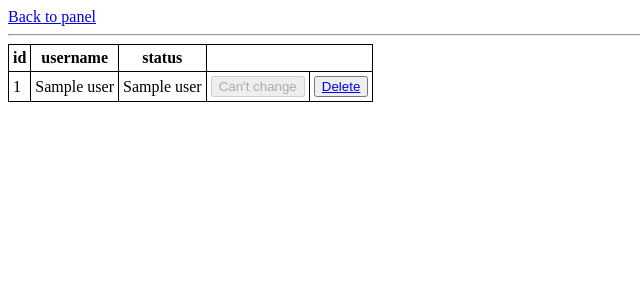
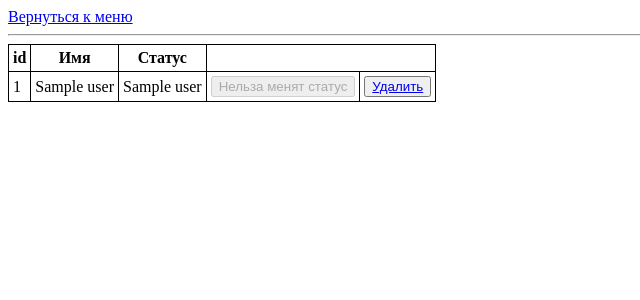
Before and after one commit to PdfServer321/PdfMaker, a Flask app: page /users in a window 1280 px wide. Shown: the top 300 px of the page, without its empty margins (0-640 px from the left). Run offline with Flask 3, Linux system fonts and the light colour scheme; a database or web service that is not in the repository returns one stand-in record (values such as "Sample title"); some libraries are stand-ins or nearby versions.

Commit message:
Add files via upload

```diff
--- a/main.py
+++ b/main.py
@@ -44,14 +44,14 @@ def login():
     password = request.form["password"]
     token = get_token(username, password)
     if database.is_token_valid(cursor, token): return set_cookie(token)
-    else: return redirect(url_for(".main", error_msg="Username or password is incorrect"))
+    else: return redirect(url_for(".main", error_msg="Неверное имя пользователя или пароль"))
 
 @app.route('/panel')
 def panel():
     token = request.cookies.get('token')
     if check_cookie():
         if database.is_user_types(cursor, token, "('admin', 'superadmin')"): return render_template("panel.html")
-        else: return redirect(url_for(".test"))
+        else: return redirect(url_for(".auto"))
     else: return redirect(url_for(".main"))
 
 @app.route('/logout')
@@ -67,7 +67,7 @@ def users():
         if database.is_user_types(cursor, token, "('admin', 'superadmin')"):
             users = database.get_users(cursor)
             return render_template("users.html", users=users)
-        else: return redirect(url_for(".test"))
+        else: return redirect(url_for(".auto"))
     else: return redirect(url_for(".main"))
 
 @app.route('/status')
@@ -79,7 +79,7 @@ def status():
             type = request.args.get("type")
             database.change_user_status(connection, cursor, id, type)
             return redirect(url_for(".users"))
-        else: return redirect(url_for(".test"))
+        else: return redirect(url_for(".auto"))
     else: return redirect(url_for(".main"))
 
 @app.route('/delete')
@@ -90,7 +90,7 @@ def delete():
             id = request.args.get("id")
             database.delete_user(connection, cursor, id)
             return redirect(url_for(".users"))
-        else: return redirect(url_for(".test"))
+        else: return redirect(url_for(".auto"))
     else: return redirect(url_for(".main"))
 
 @app.route('/add')
@@ -105,16 +105,17 @@ def add():
 
 @app.route('/add_user', methods=['GET', 'POST'])
 def add_user():
+    token = request.cookies.get('token')
     if check_cookie():
         if database.is_user_types(cursor, token, "('admin', 'superadmin')"):
             username = request.form["username"]
             password = request.form["password"]
             status = request.form["status"]
             token = get_token(username, password)
-            if database.is_user_exist(cursor, username): return redirect(url_for(".add", error_msg="User with this login already exist"))
+            if database.is_user_exist(cursor, username): return redirect(url_for(".add", error_msg="Пользователь с таким логином уже существует"))
             else:
                 database.add_user(connection, cursor, username, token, status)
-                return redirect(url_for(".add", error_msg="User added successfully"))
+                return redirect(url_for(".add", error_msg="Пользователь успешно добавлен"))
     else: return redirect(url_for(".main"))
 
 if __name__ == '__main__':
--- a/templates/contianers.html
+++ b/templates/contianers.html
@@ -1455,3 +1455,8 @@
     </a>
   </div>
 </div>
+<div style="position: fixed; top: 10px; right: 10px;">
+  <a href="/logout">
+    <button>Выход из системы</button>
+  </a>
+</div>
--- a/templates/login.html
+++ b/templates/login.html
@@ -11,9 +11,9 @@
     <p>{{ error_msg }}</p>
   {% endif %}
   <form action="login" method="post">
-    <input type="text" name="username" placeholder="username">
-    <input type="text" name="password" placeholder="password">
-    <button type="submit">Submit</button>
+    <input type="text" name="username" placeholder="Имя">
+    <input type="text" name="password" placeholder="Пароль">
+    <button type="submit">Войти</button>
   </form>
 </body>
 </html>
--- a/templates/users.html
+++ b/templates/users.html
@@ -4,7 +4,7 @@
     <meta charset="UTF-8">
     <meta http-equiv="X-UA-Compatible" content="IE=edge">
     <meta name="viewport" content="width=device-width, initial-scale=1.0">
-    <title>Document</title>
+    <title>Users</title>
     <style>
         table, th, td {
             border: 1px solid black;
@@ -14,13 +14,13 @@
     </style>
 </head>
 <body>
-    <a href="/panel">Back to panel</a><hr>
+    <a href="/panel">Вернуться к меню</a><hr>
     <table>
         <thead>
             <tr>
                 <th>id</th>
-                <th>username</th>
-                <th>status</th>
+                <th>Имя</th>
+                <th>Статус</th>
               </tr>
         </thead>
         <tbody>
@@ -30,13 +30,17 @@
                     <td>{{user[2]}}</td>
                     <td>{{user[3]}}</td>
                     {% if user[3] == 'user' %}
-                        <td><button><a href="/status?id={{user[0]}}&type=admin">Change status</a></button></td>
+                        <td><button><a href="/status?id={{user[0]}}&type=admin">Менят статус</a></button></td>
                     {% elif user[3] == 'admin' %}
-                        <td><button><a href="/status?id={{user[0]}}&type=user">Change status</a></button></td>
+                        <td><button><a href="/status?id={{user[0]}}&type=user">Менят статус</a></button></td>
                     {% else %}
-                        <td><button disabled>Can't change</td>
+                        <td><button disabled>Нельза менят статус</td>
                     {% endif %}
-                    <td><button><a href="/delete?id={{user[0]}}">Delete</a></button></td>
+                    {% if user[3] == 'superadmin' %}
+                        <td><button disabled>Нельза удалить</td>
+                    {% else %}
+                    <td><button><a href="/delete?id={{user[0]}}">Удалить</a></button></td>
+                    {% endif %}
                 </tr>
             {% endfor %}
         </tbody>
```
Also changed, not shown: templates/add.html (+7 -7 lines), templates/auto.html (+7 -1 lines), templates/panel.html (+4 -4 lines).
